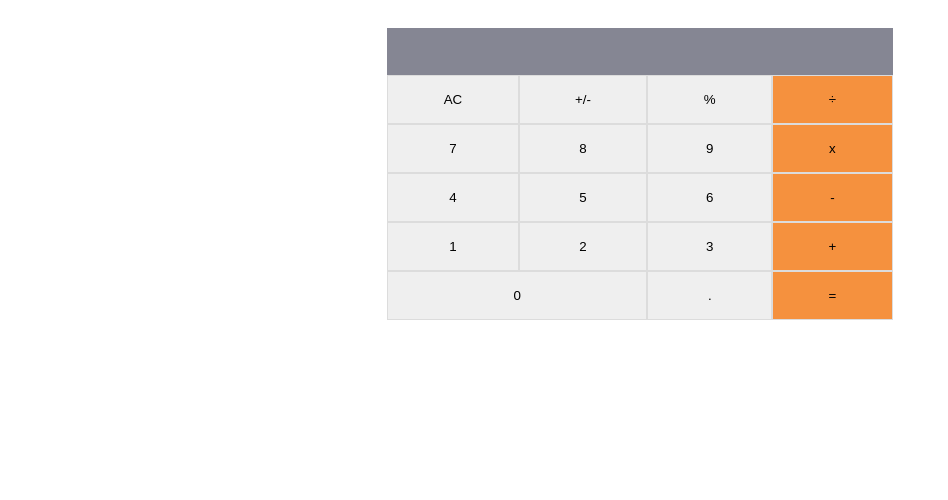
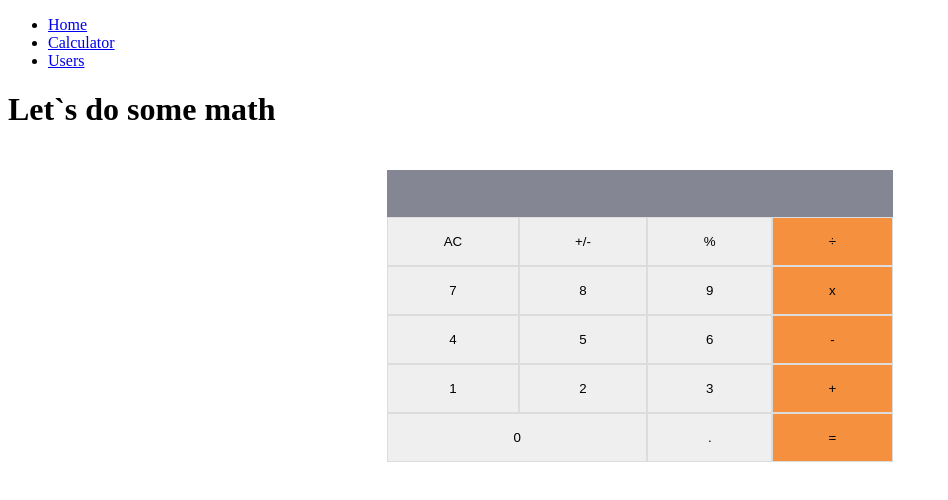
Before and after one commit to Abdona/mathmagician, a React (Create React App) app: page /calculator in a window 1280 px wide. Shown: the top 500 px of the page, without its empty margins (0-948 px from the left). Built offline with nearby package versions, Linux system fonts and the light colour scheme.

Commit message:
Route to calc page

```diff
--- a/package.json
+++ b/package.json
@@ -9,6 +9,7 @@
     "big.js": "^5.2.2",
     "react": "^17.0.2",
     "react-dom": "^17.0.2",
+    "react-router-dom": "^5.2.0",
     "react-scripts": "4.0.3",
     "web-vitals": "^1.1.2"
   },
--- a/src/App.js
+++ b/src/App.js
@@ -1,15 +1,38 @@
 import React from 'react';
+import {
+  BrowserRouter as Router,
+  Switch,
+  Route,
+  Link,
+} from 'react-router-dom';
 import MyCalculator from './components/Calculator';
 
-class App extends React.Component {
-  constructor(props) {
-    super(props);
-    this.state = '';
-  }
+function App() {
+  return (
+    <Router>
+      <div>
+        <nav>
+          <ul>
+            <li>
+              <Link to="/">Home</Link>
+            </li>
+            <li>
+              <Link to="/calculator">Calculator</Link>
+            </li>
+            <li>
+              <Link to="/users">Users</Link>
+            </li>
+          </ul>
+        </nav>
 
-  render() {
-    return <MyCalculator />;
-  }
+        <Switch>
+          <Route path="/calculator">
+            <MyCalculator />
+          </Route>
+        </Switch>
+      </div>
+    </Router>
+  );
 }
 
 export default App;
--- a/src/components/Calculator.js
+++ b/src/components/Calculator.js
@@ -47,6 +47,8 @@ const MyCalculator = () => {
     }
   };
   return (
+    <>
+      <h1>Let`s do some math</h1>
       <div className="grid-continer">
         <input className="resultscreen" readOnly placeholder={screen} />
         <button onClick={calchandler} type="button">AC</button>
@@ -69,6 +71,7 @@ const MyCalculator = () => {
         <button onClick={calchandler} type="button">.</button>
         <button onClick={calchandler} type="button" id="eqoperation" className="buttoperation">=</button>
       </div>
+    </>
   );
 };
 
```
Also changed, not shown: 1 other file (tests, documents, lock files or other folders). Lines whose indentation alone changed are shown as unchanged.
